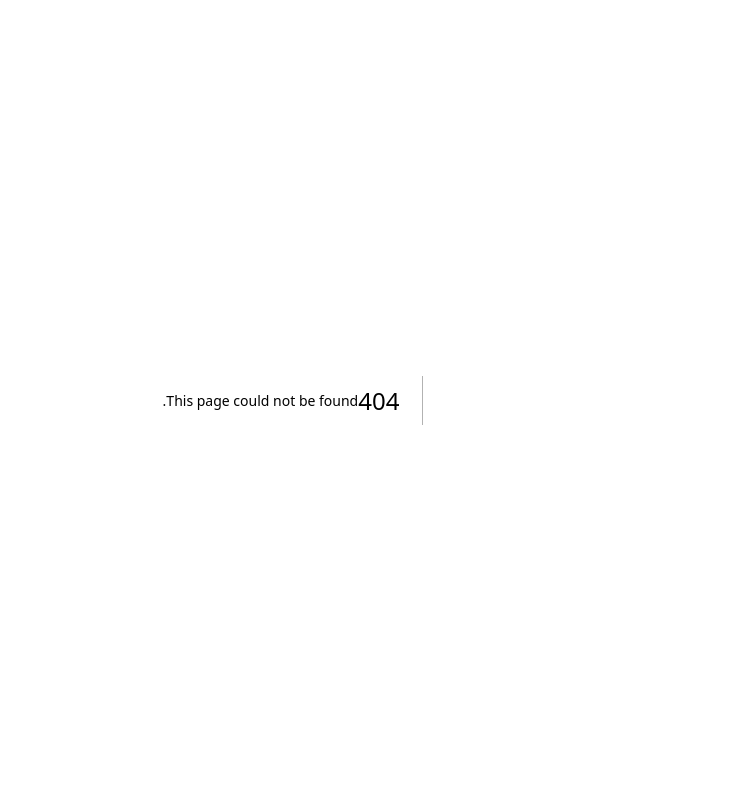
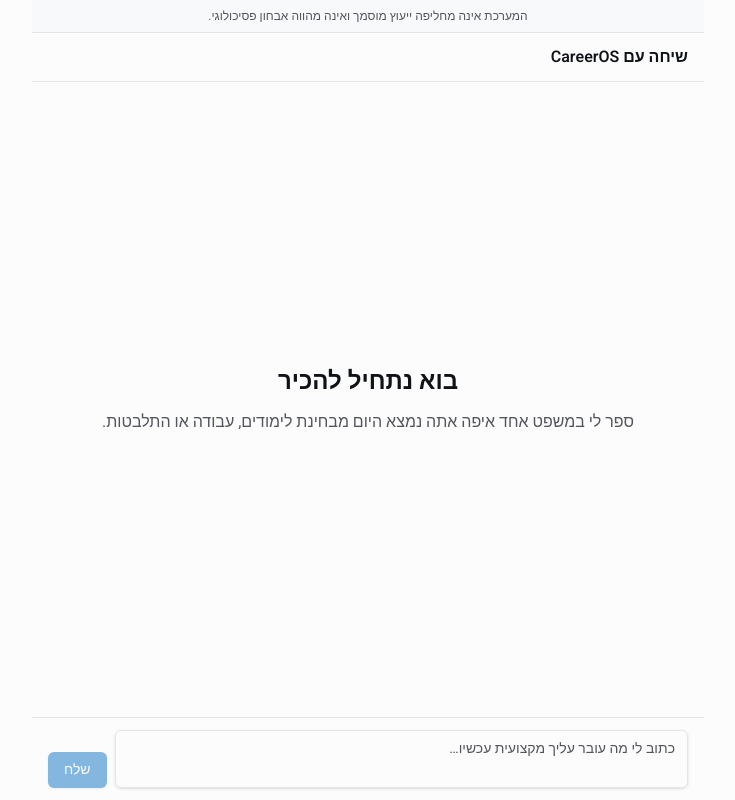
Before and after one commit to tmotti77/Lai, a Next.js app: page /chat in a window 1280 px wide. Before the commit this address had no page. Shown: the whole page, without its empty margins (379-1114 px from the left). Built offline with nearby package versions, Linux system fonts and the light colour scheme.

Commit message:
feat: chat page wired to streaming Claude

```diff
--- /dev/null
+++ b/app/(app)/chat/page.tsx
@@ -0,0 +1,7 @@
+import { ChatShell } from "@/components/chat/ChatShell";
+
+export const dynamic = "force-dynamic";
+
+export default function ChatPage() {
+  return <ChatShell />;
+}
--- /dev/null
+++ b/app/(app)/layout.tsx
@@ -0,0 +1,3 @@
+export default function AppLayout({ children }: { children: React.ReactNode }) {
+  return <>{children}</>;
+}
```
